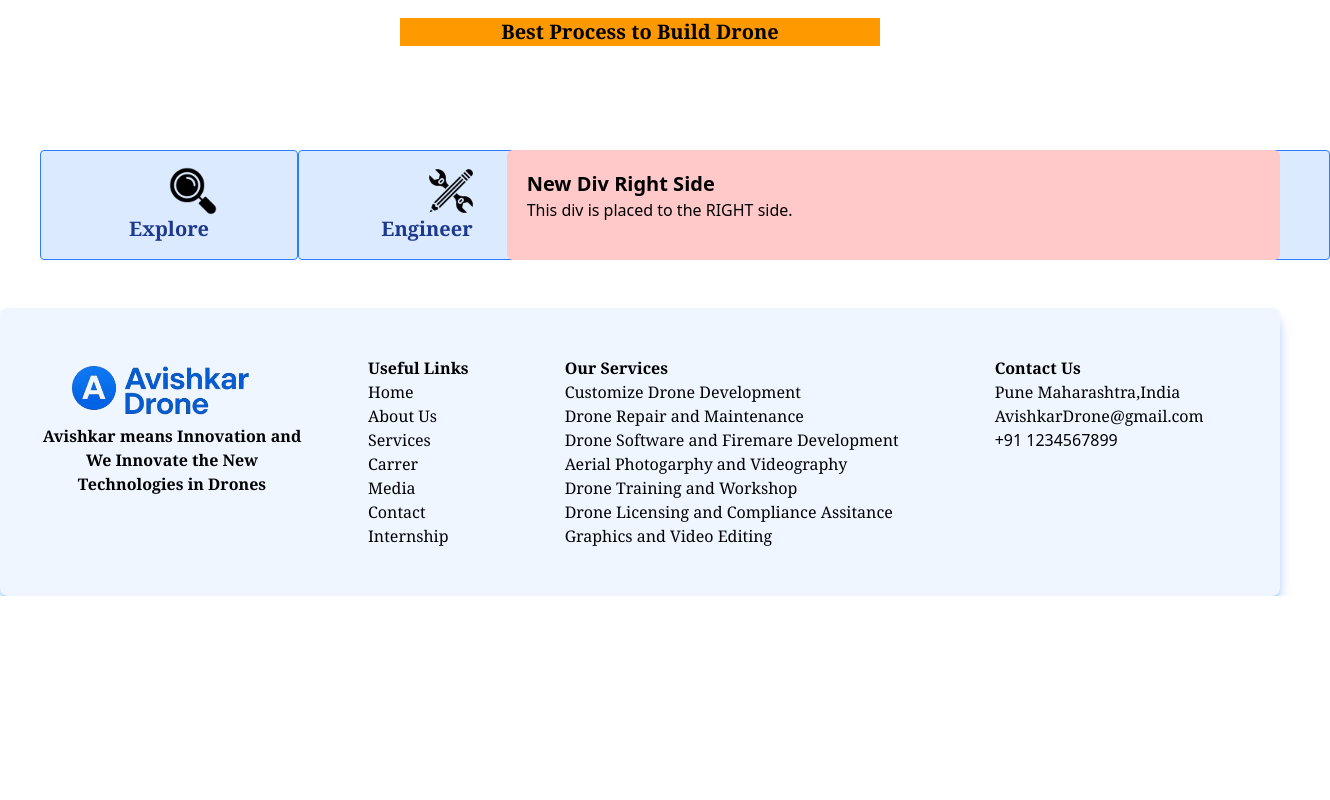
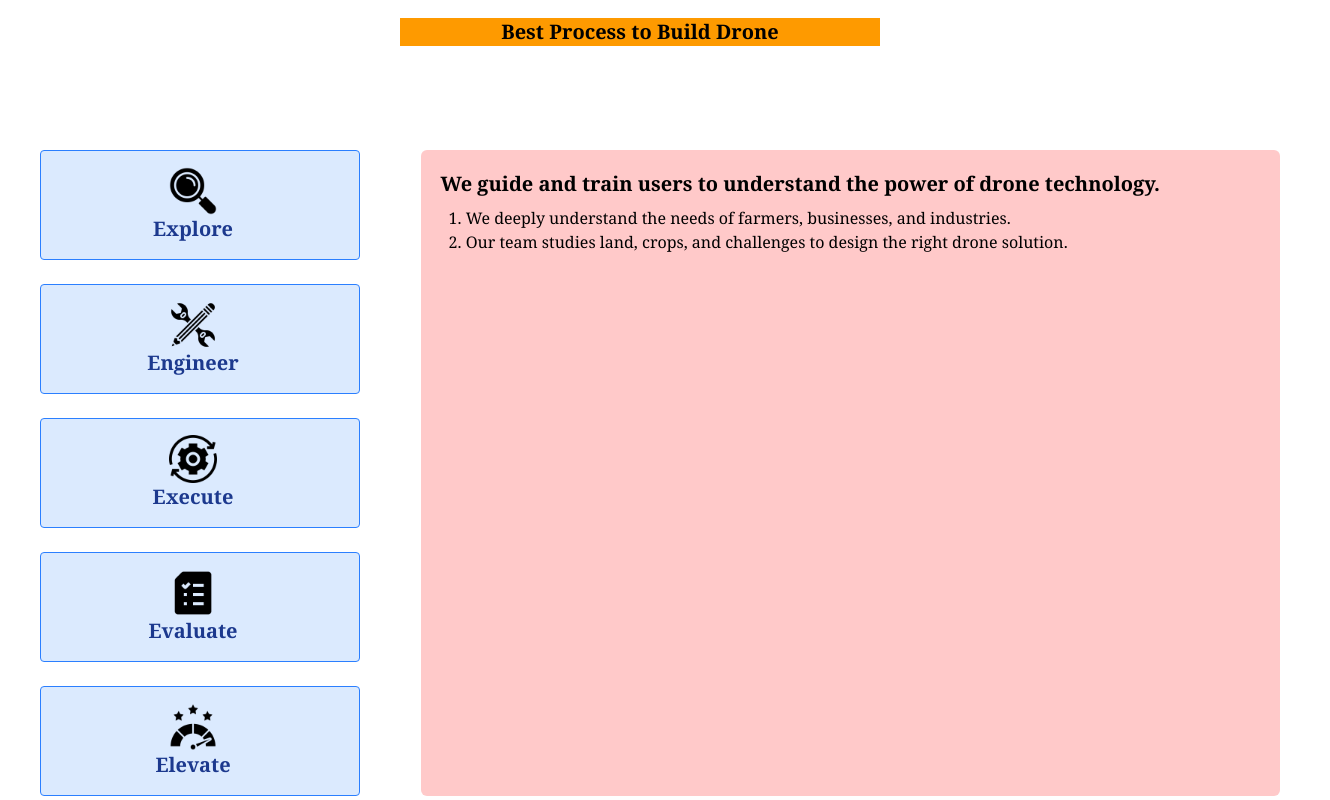
Before and after one commit to KrushnaBarhate03/React-Project, a React (Vite) app: page /service in a window 1280 px wide. Shown: the part 1600-2400 px from the top of the page, 1330 px wide, since content can reach past the window. Before the commit the page ends 2196 px from the top, so only its background shows below. Built offline with nearby package versions, Linux system fonts and the light colour scheme.

Commit message:
paragraph adding

```diff
--- a/src/views/Services.jsx
+++ b/src/views/Services.jsx
@@ -24,8 +24,8 @@ function Services() {
 <div className="flex flex-col sm:flex-row">
 
   {/* Existing Div */}
-  <div className="sm:w-1/3 sm:mx-10 mx-2 mt-20 sm:flex-col flex-row ">
-    <div className='flex'>
+  <div className="sm:w-1/3 sm:mx-10 mx-2 mt-20 flex sm:flex-col flex-row ">
+
     <div className="sm:bg-blue-100 sm:w-80 sm:rounded-sm sm:border sm:hover:bg-blue-200 sm:border-blue-500 sm:mt-6  ">
       <button type="button" className="sm:m-4 m-2" onClick={()=>SetAction(1)}>
         <img src={Explore} className="w-8 h-8 sm:w-12 sm:h-12 mx-auto sm:mx-28" />
@@ -62,14 +62,17 @@ function Services() {
     </div>
 
   </div>
-</div>
+
   {/* ➡️ NEW DIV ON RIGHT SIDE */}
 
   <div className="w-5/6 bg-red-200 mt-5 sm:mt-26 p-5 mx-auto rounded-md">
  {Action===1&&(
     <div>
-    <h2 className="font-bold text-xl">New Div Right Side</h2>
-    <p>This div is placed to the RIGHT side.</p>
+    <h2 className="font-bold text-xl font-serif">We guide and train users to understand the power of drone technology.</h2>
+    <ol type="1" start="1" className="list-decimal list-inside font-serif m-2">
+    <li>We deeply understand the needs of farmers, businesses, and industries.</li>
+   <li> Our team studies land, crops, and challenges to design the right drone solution.</li>
+    </ol>
     </div>
      )}
 
```
